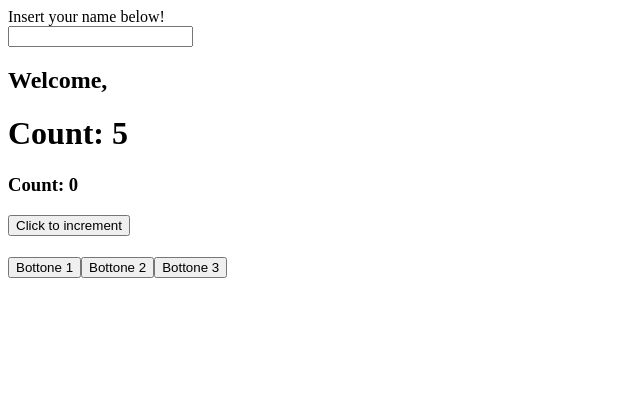
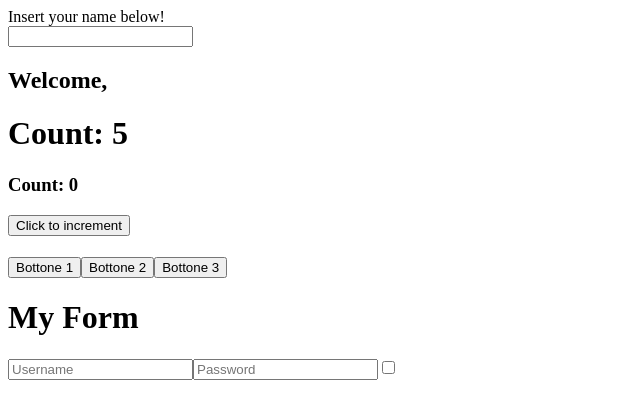
Before and after one commit to mFerlito/react-exercises, a React (Create React App) app: page / in a window 1280 px wide. Shown: the top 418 px of the page, without its empty margins (0-640 px from the left). Built offline with nearby package versions, Linux system fonts and the light colour scheme.

Commit message:
forms-02 done

```diff
--- a/src/App.js
+++ b/src/App.js
@@ -2,14 +2,16 @@
 import { ClickTracker } from './components/ClickTracker'
 import { Counter } from './components/Counter'
 import { InteractiveWelcome } from './components/InteractiveWelcome'
+import {Login} from './components/Login'
 
 
 export class App extends React.Component {
     render() {
         return <div>
-<InteractiveWelcome />
+            <InteractiveWelcome />
             <Counter initialValue={0} incrementInterval={1000} incrementAmount ={1}/>
             <ClickTracker />
+            <Login />
         </div>
 
     }
--- /dev/null
+++ b/src/components/Login.jsx
@@ -0,0 +1,77 @@
+import React from "react";
+
+export class Login extends React.Component {
+    state = {
+        username: '',
+        password: '',
+        remember: false
+    }
+
+    handleInputChange = (event) => {
+        const value = event.target.value
+        const name = event.target.name
+        const type = event.target.type
+        const checked = event.target.checked
+
+        this.setState({
+            [name]: type === 'checkbox' ? checked : value,
+        })
+    }
+    handleResetState = () => {
+        this.setState({
+            username: '',
+            password: '',
+            remember: false
+        })
+    }
+
+
+    handlePasswordChange = (event) => {
+        const value = event.target.value
+
+        this.setState({
+            password: value
+        })
+    }
+
+    handleCheckboxChange = (event) => {
+        const name = event.target.name
+        const checked = event.target.checked
+
+
+        this.setState({
+            [name]: checked,
+        })
+    }
+    render() {
+        return <div>
+            <h1>My Form</h1>
+
+            <div>
+
+
+                <input
+                    name="username"
+                    value={this.state.username}
+                    onChange={this.handleInputChange}
+                    placeholder="Username"
+                    />
+
+                <input
+                    name="password"
+                    type="password"
+                    placeholder="Password"
+                    value={this.state.password}
+                    onChange={this.handlePasswordChange}
+
+                />
+                <input
+                    name="remember"
+                    type="checkbox"
+                    checked={this.state.remember}
+                    onChange={this.handleCheckboxChange} />
+            </div>
+
+        </div>
+    }
+}
```
